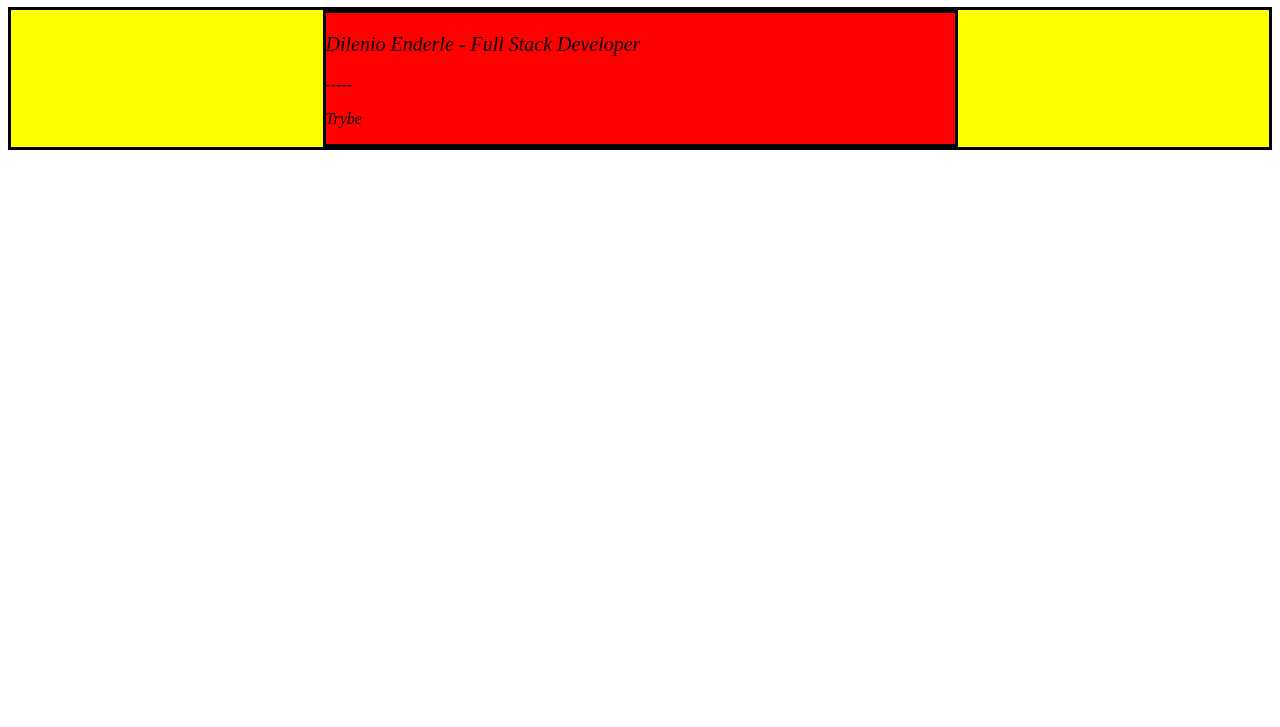
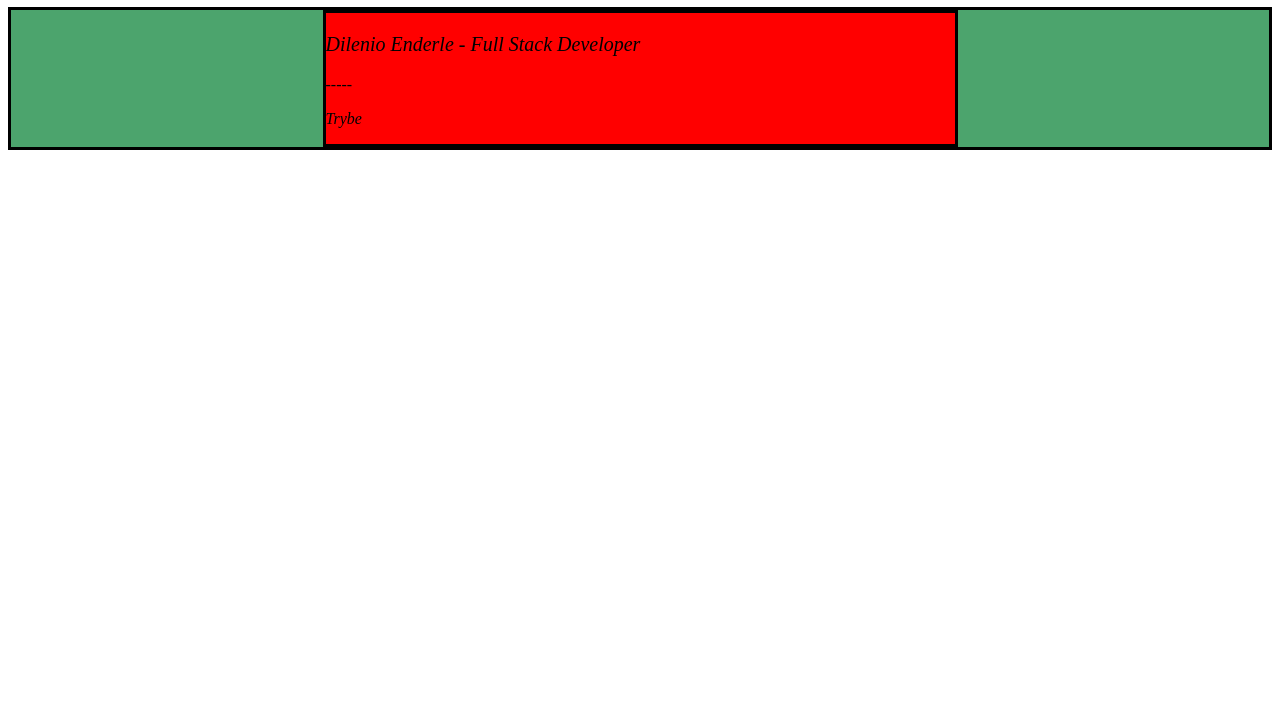
Before and after one commit to dilenio/trybe, a plain HTML site: page exercises/5.1/exercises.html in a window 1280 px wide. Shown: the part 73-800 px from the top of the page. Drawn offline with Linux system fonts and the light colour scheme.

Commit message:
Crie uma função que mude a cor do quadrado amarelo para o verde da Trybe (rgb(76,164,109)).

```diff
--- a/exercises/5.1/exercises.html
+++ b/exercises/5.1/exercises.html
@@ -59,7 +59,11 @@
         }
         changeText();
 
-
+        function changeColorTo() {
+          let changeColor = document.getElementsByClassName('main-content')[0];
+          changeColor.style.backgroundColor = "rgb(76 , 164 , 109)";
+        }
+        changeColorTo();
 
     </script>
   </body>
```
